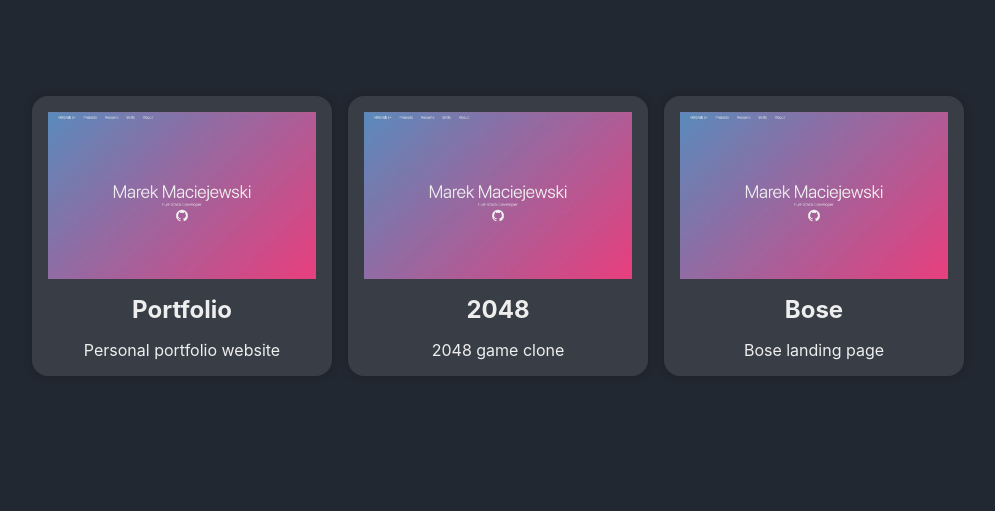
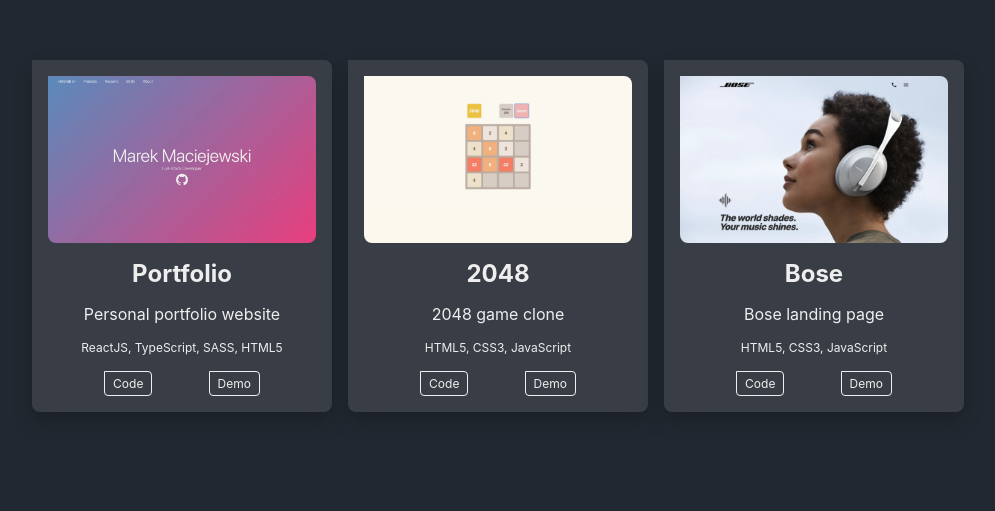
Before and after one commit to MarekSax/portfolio, a React (Vite) app: page / in a window 1280 px wide. Shown: the part 1769-2280 px from the top of the page, without its empty margins (142-1137 px from the left). Built offline with nearby package versions, Linux system fonts and the light colour scheme.

Commit message:
feat: add content to ProjectCard

```diff
--- a/src/components/ProjectCard/ProjectCard.module.scss
+++ b/src/components/ProjectCard/ProjectCard.module.scss
@@ -1,4 +1,5 @@
 @use '../../scss/variables' as *;
+@use '../../scss/mixins' as *;
 
 .container {
   background-color: $clr-gray;
@@ -9,6 +10,46 @@
   justify-content: center;
   gap: 1rem;
   padding: 1rem;
-  border-radius: 1rem;
-  box-shadow: 0 0 10px rgba(0, 0, 0, 0.2);
+  border-radius: 0 .5rem .5rem .5rem;
+  box-shadow: 0 10px 20px rgba(0, 0, 0, 0.2);
+
+  transition: all 0.3s ease-in-out;
+
+  @include larger-screen {
+    &:hover {
+      transform: scale(1.05);
+    }
+  }
 }
+
+.image {
+  border-radius: 0 .5rem .5rem .5rem;
+  overflow: hidden;
+}
+
+.technologies {
+  font-size: .75rem;
+}
+
+.links {
+  width: 100%;
+  display: flex;
+  align-items: center;
+  justify-content: space-evenly;
+
+  &>a {
+    text-decoration: none;
+    color: inherit;
+    font-size: .75rem;
+    border: 1px solid $clr-light;
+    border-radius: 0 .25rem .25rem .25rem;
+    padding: .25rem .5rem;
+
+    transition: all 0.2s ease-in-out;
+
+    &:hover {
+      background-color: $clr-light;
+      color: $clr-gray;
+    }
+  }
+}
--- a/src/components/ProjectCard/ProjectCard.tsx
+++ b/src/components/ProjectCard/ProjectCard.tsx
@@ -1,17 +1,28 @@
-import { CommercialProject, PersonalProject } from '../../types';
+import { Project } from '../../types';
 import styles from './ProjectCard.module.scss';
 
 interface ProjecCardProps {
-  project: CommercialProject | PersonalProject;
+  project: Project;
 }
 export const ProjectCard = ({ project }: ProjecCardProps) => {
   return (
     <article className={styles.container}>
-      <div>
+      <div className={styles.image}>
         <img src={project.img} alt="" loading="lazy" />
       </div>
       <h2>{project.title}</h2>
       <p>{project.description}</p>
+      <p className={styles.technologies}>{project.technologies.join(', ')}</p>
+      <div className={styles.links}>
+        {project.codeUrl && (
+          <a href={project.codeUrl} target="_blank" rel="noreferrer noopen">
+            Code
+          </a>
+        )}
+        <a href={project.demoUrl} target="_blank" rel="noreferrer noopen">
+          Demo
+        </a>
+      </div>
     </article>
   );
 };
--- a/src/components/Projects/Projects.module.scss
+++ b/src/components/Projects/Projects.module.scss
@@ -8,4 +8,5 @@
   justify-content: center;
   flex-wrap: wrap;
   gap: 1rem;
+  padding: 2rem;
 }
--- a/src/data/pageContent.ts
+++ b/src/data/pageContent.ts
@@ -36,7 +36,7 @@ export const pageContent: PageContent = {
         technologies: ['HTML5', 'CSS3', 'JavaScript'],
         demoUrl: 'https://mareksax.github.io/js_2048_game/',
         codeUrl: 'https://github.com/MarekSax/js_2048_game',
-        img: './images/projects/portfolio.webp',
+        img: './images/projects/2048.webp',
       },
       {
         title: 'Bose',
@@ -44,7 +44,7 @@ export const pageContent: PageContent = {
         technologies: ['HTML5', 'CSS3', 'JavaScript'],
         demoUrl: 'https://mareksax.github.io/layout_miami/',
         codeUrl: 'https://github.com/MarekSax/layout_miami',
-        img: './images/projects/portfolio.webp',
+        img: './images/projects/bose.webp',
       },
     ],
   },
--- a/src/types/CommercialProject.ts
+++ b/src/types/Project.ts
@@ -1,7 +1,8 @@
-export interface CommercialProject {
+export interface Project {
   title: string;
   description: string;
   technologies: string[];
   demoUrl: string;
+  codeUrl?: string;
   img: string;
 }
--- a/src/types/Projects.ts
+++ b/src/types/Projects.ts
@@ -1,6 +1,6 @@
-import { CommercialProject, PersonalProject } from '.';
+import { Project } from '.';
 
 export interface Projects {
-  commercial: CommercialProject[];
-  personal: PersonalProject[];
+  commercial: Project[];
+  personal: Project[];
 }
--- a/src/types/index.ts
+++ b/src/types/index.ts
@@ -1,4 +1,3 @@
-export type { CommercialProject } from './CommercialProject';
-export type { PersonalProject } from './PersolnaProject';
+export type { Project } from './Project';
 export type { Projects } from './Projects';
 export type { PageContent } from './PageContent';
```
Also changed, not shown: src/types/PersolnaProject.ts (deleted, +0 -8 lines), public/images/projects/2048.webp (added), public/images/projects/bose.webp (added).
